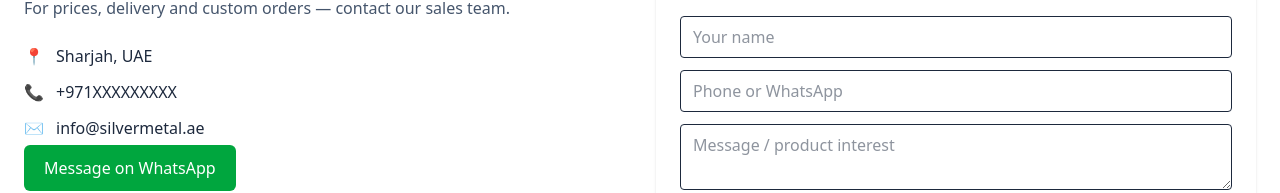
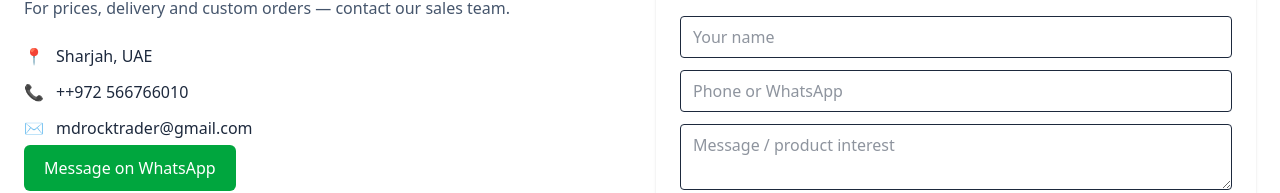
Before and after one commit to mdrocktrader-dot/silvermetalindustry, a Next.js app: page / in a window 1280 px wide. Shown: the part 1641-1834 px from the top of the page. Built offline with nearby package versions, Linux system fonts and the light colour scheme.

Commit message:
watsapp number added

```diff
--- a/app/page.tsx
+++ b/app/page.tsx
@@ -19,8 +19,8 @@ import { Menu, X, ShoppingCart, Phone } from "lucide-react";
   - /public/logo.png -> add your logo image or keep the text logo
 */
 
-const WHATSAPP_NUMBER = "971XXXXXXXXX"; // replace with your number (no +)
-const CONTACT_EMAIL = "info@silvermetal.ae"; // replace with your email
+const WHATSAPP_NUMBER = "+972 566766010"; // replace with your number (no +)
+const CONTACT_EMAIL = "mdrocktrader@gmail.com"; // replace with your email
 
 const PRODUCTS = [
   {
```
